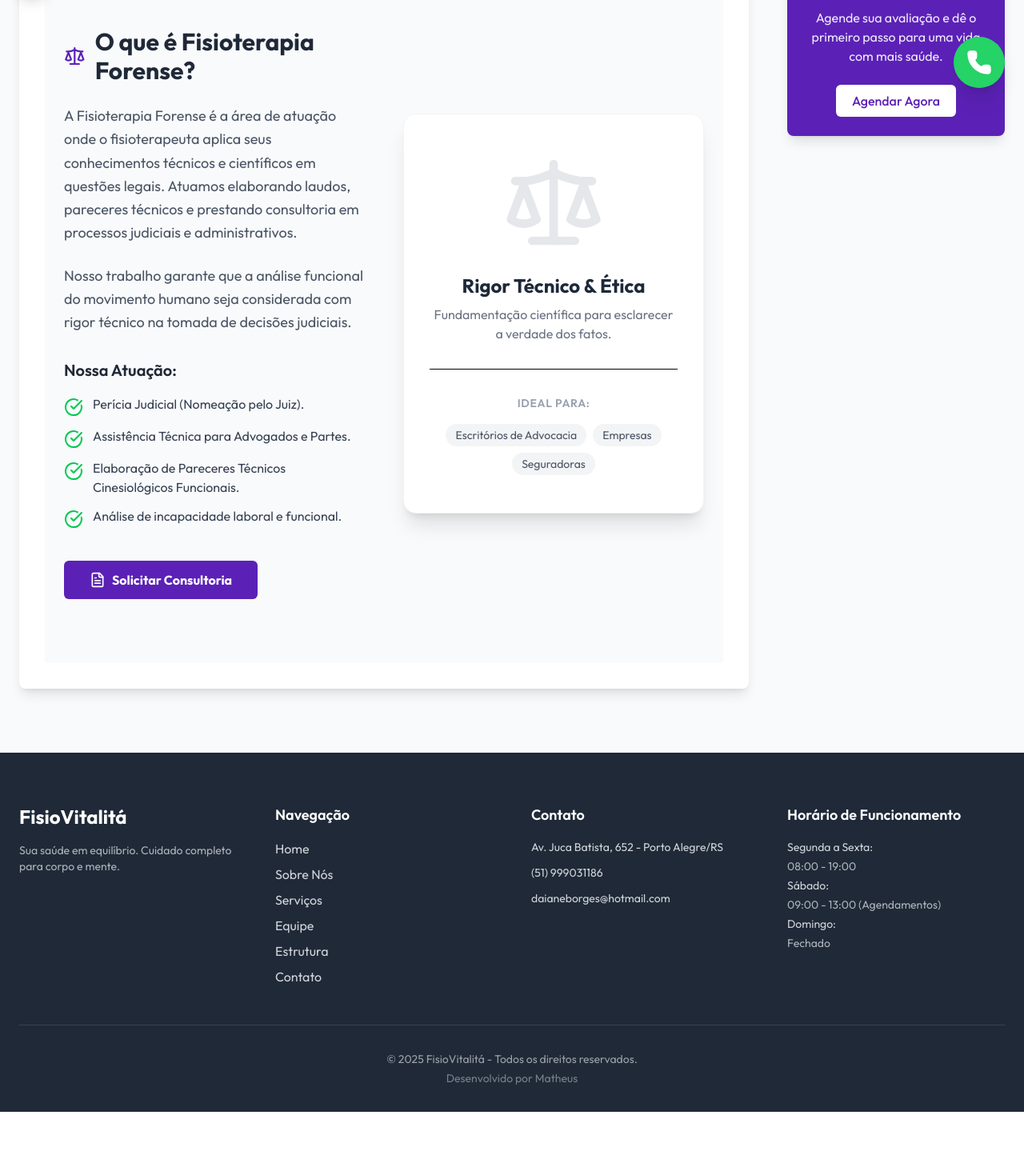
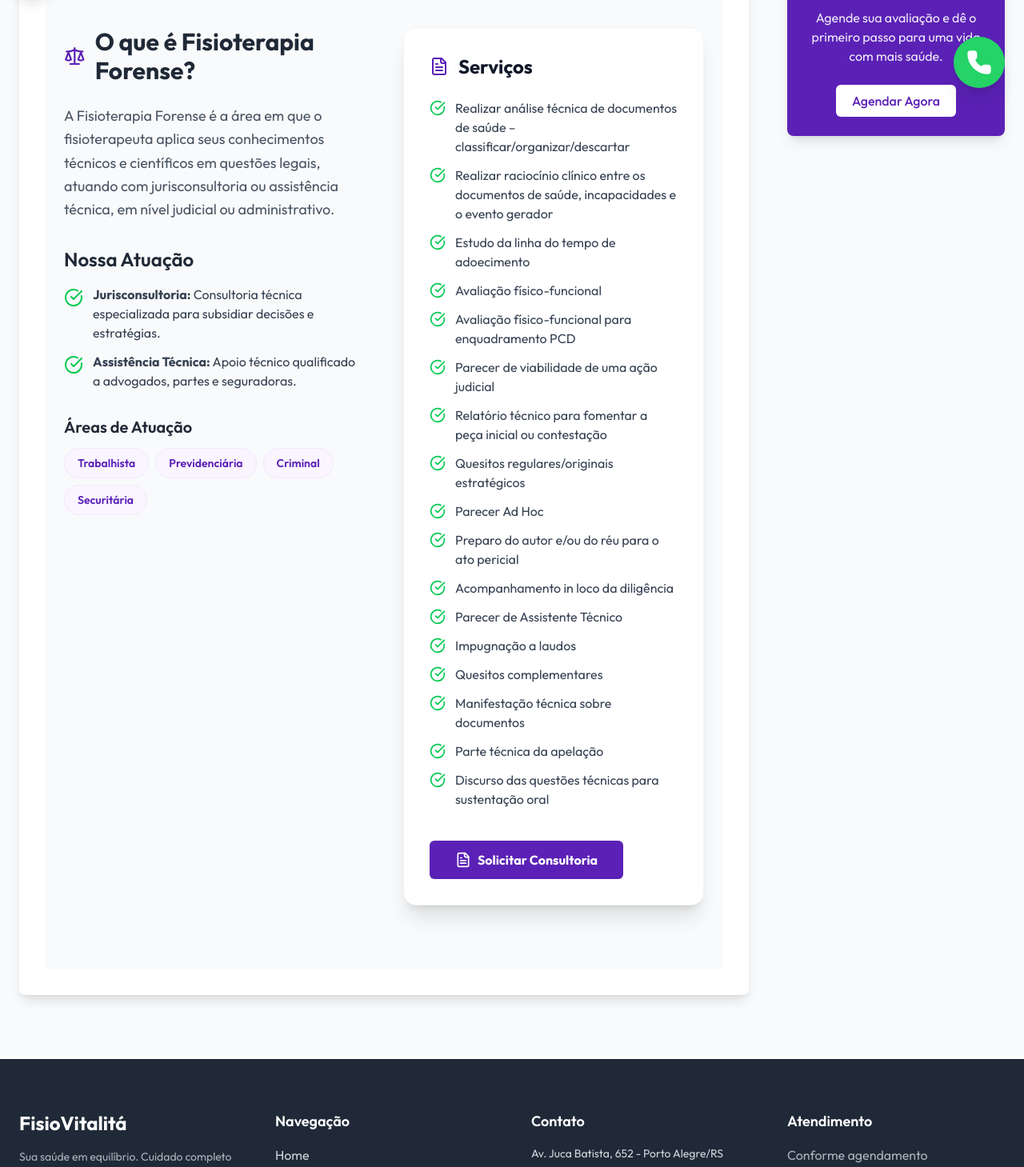
Before and after one commit to Kvothe000/fisio-vitalita-site, a Next.js app: page /servicos/fisioterapia-forense in a window 1280 px wide. Shown: the part 666-2125 px from the top of the page at 80% size. Before the commit the page ends 2056 px from the top, so only its background shows below. Built offline with nearby package versions, Linux system fonts and the light colour scheme.

Commit message:
feat: implement site homepage with bento grid services and core layout components

```diff
--- a/app/(public)/servicos/fisioterapia-forense/page.tsx
+++ b/app/(public)/servicos/fisioterapia-forense/page.tsx
@@ -1,13 +1,38 @@
-
-import Image from 'next/image';
-import Link from 'next/link';
+// Arquivo: app/(public)/servicos/fisioterapia-forense/page.tsx
 import { Scale, CheckCircle, FileText } from 'lucide-react';
 import AnimatedSection from '@/components/AnimatedSection';
 
 export const metadata = {
     title: 'Fisioterapia Forense | FisioVitalitá',
-    description: 'Perícia judicial e assistência técnica em fisioterapia. Laudos, pareceres e atuação especializada em processos judiciais.',
+    description: 'Jurisconsultoria e assistência técnica em fisioterapia. Atuação judicial e administrativa nas áreas trabalhista, previdenciária, criminal e securitária.',
 };
+
+const atuacao = [
+    { titulo: 'Jurisconsultoria', descricao: 'Consultoria técnica especializada para subsidiar decisões e estratégias.' },
+    { titulo: 'Assistência Técnica', descricao: 'Apoio técnico qualificado a advogados, partes e seguradoras.' },
+];
+
+const areasAtuacao = ['Trabalhista', 'Previdenciária', 'Criminal', 'Securitária'];
+
+const servicos = [
+    'Realizar análise técnica de documentos de saúde – classificar/organizar/descartar',
+    'Realizar raciocínio clínico entre os documentos de saúde, incapacidades e o evento gerador',
+    'Estudo da linha do tempo de adoecimento',
+    'Avaliação físico-funcional',
+    'Avaliação físico-funcional para enquadramento PCD',
+    'Parecer de viabilidade de uma ação judicial',
+    'Relatório técnico para fomentar a peça inicial ou contestação',
+    'Quesitos regulares/originais estratégicos',
+    'Parecer Ad Hoc',
+    'Preparo do autor e/ou do réu para o ato pericial',
+    'Acompanhamento in loco da diligência',
+    'Parecer de Assistente Técnico',
+    'Impugnação a laudos',
+    'Quesitos complementares',
+    'Manifestação técnica sobre documentos',
+    'Parte técnica da apelação',
+    'Discurso das questões técnicas para sustentação oral',
+];
 
 export default function FisioterapiaForensePage() {
     return (
@@ -16,13 +41,13 @@ export default function FisioterapiaForensePage() {
             <section className="relative h-[400px] w-full flex items-center justify-center bg-[#1F2937] text-white overflow-hidden">
                 <div className="absolute inset-0 bg-black/60 z-10"></div>
                 <div className="absolute inset-0 z-0">
-                    {/* Placeholder image until we have a legal/office specific one */}
+                    {/* Placeholder: substituir pela foto da Daiane quando enviada */}
                     <div className="w-full h-full bg-gradient-to-r from-slate-900 to-slate-800"></div>
                 </div>
                 <div className="container mx-auto px-6 relative z-20 text-center">
                     <h1 className="text-4xl md:text-5xl font-bold mb-4">Fisioterapia Forense</h1>
                     <p className="text-xl text-gray-300 max-w-2xl mx-auto">
-                        Atuação especializada em Perícias Judiciais e Assistência Técnica.
+                        Jurisconsultoria e Assistência Técnica com rigor científico.
                     </p>
                 </div>
             </section>
@@ -30,43 +55,57 @@ export default function FisioterapiaForensePage() {
             {/* Content Section */}
             <section className="py-20">
                 <div className="container mx-auto px-6">
-                    <div className="grid grid-cols-1 md:grid-cols-2 gap-12 items-center">
+                    <div className="grid grid-cols-1 md:grid-cols-2 gap-12 items-start">
 
-                        {/* Description */}
+                        {/* Descrição */}
                         <AnimatedSection>
                             <h2 className="text-3xl font-bold text-[#1F2937] mb-6 flex items-center gap-3">
                                 <Scale className="w-8 h-8 text-[#5B21B6]" />
                                 O que é Fisioterapia Forense?
                             </h2>
-                            <p className="text-gray-600 text-lg leading-relaxed mb-6">
-                                A Fisioterapia Forense é a área de atuação onde o fisioterapeuta aplica seus conhecimentos técnicos e científicos em questões legais. Atuamos elaborando laudos, pareceres técnicos e prestando consultoria em processos judiciais e administrativos.
-                            </p>
                             <p className="text-gray-600 text-lg leading-relaxed mb-8">
-                                Nosso trabalho garante que a análise funcional do movimento humano seja considerada com rigor técnico na tomada de decisões judiciais.
+                                A Fisioterapia Forense é a área em que o fisioterapeuta aplica seus conhecimentos
+                                técnicos e científicos em questões legais, atuando com jurisconsultoria ou
+                                assistência técnica, em nível judicial ou administrativo.
                             </p>
 
-                            <div className="space-y-4">
-                                <h3 className="text-xl font-semibold text-[#1F2937]">Nossa Atuação:</h3>
+                            <h3 className="text-2xl font-semibold text-[#1F2937] mb-4">Nossa Atuação</h3>
+                            <ul className="space-y-3 mb-8">
+                                {atuacao.map((item) => (
+                                    <li key={item.titulo} className="flex items-start gap-3">
+                                        <CheckCircle className="w-6 h-6 text-green-500 flex-shrink-0 mt-1" />
+                                        <span className="text-gray-700">
+                                            <strong>{item.titulo}:</strong> {item.descricao}
+                                        </span>
+                                    </li>
+                                ))}
+                            </ul>
+
+                            <h3 className="text-xl font-semibold text-[#1F2937] mb-3">Áreas de Atuação</h3>
+                            <div className="flex flex-wrap gap-2 mb-8">
+                                {areasAtuacao.map((area) => (
+                                    <span key={area} className="px-4 py-2 bg-purple-50 text-[#5B21B6] rounded-full text-sm font-semibold border border-purple-100">
+                                        {area}
+                                    </span>
+                                ))}
+                            </div>
+                        </AnimatedSection>
+
+                        {/* Serviços */}
+                        <AnimatedSection delay={0.2}>
+                            <div className="bg-white rounded-2xl shadow-xl border border-gray-100 p-8">
+                                <h3 className="text-2xl font-bold text-gray-900 mb-6 flex items-center gap-3">
+                                    <FileText className="w-6 h-6 text-[#5B21B6]" />
+                                    Serviços
+                                </h3>
                                 <ul className="space-y-3">
-                                    <li className="flex items-start gap-3">
-                                        <CheckCircle className="w-6 h-6 text-green-500 flex-shrink-0 mt-1" />
-                                        <span className="text-gray-700">Perícia Judicial (Nomeação pelo Juiz).</span>
+                                    {servicos.map((servico, idx) => (
+                                        <li key={idx} className="flex items-start gap-3">
+                                            <CheckCircle className="w-5 h-5 text-green-500 flex-shrink-0 mt-0.5" />
+                                            <span className="text-gray-700">{servico}</span>
                                         </li>
-                                    <li className="flex items-start gap-3">
-                                        <CheckCircle className="w-6 h-6 text-green-500 flex-shrink-0 mt-1" />
-                                        <span className="text-gray-700">Assistência Técnica para Advogados e Partes.</span>
-                                    </li>
-                                    <li className="flex items-start gap-3">
-                                        <CheckCircle className="w-6 h-6 text-green-500 flex-shrink-0 mt-1" />
-                                        <span className="text-gray-700">Elaboração de Pareceres Técnicos Cinesiológicos Funcionais.</span>
-                                    </li>
-                                    <li className="flex items-start gap-3">
-                                        <CheckCircle className="w-6 h-6 text-green-500 flex-shrink-0 mt-1" />
-                                        <span className="text-gray-700">Análise de incapacidade laboral e funcional.</span>
-                                    </li>
+                                    ))}
                                 </ul>
-                            </div>
-
                                 <div className="mt-10">
                                     <a
                                         href="https://wa.me/5551999031186?text=Ol%C3%A1%2C%20gostaria%20de%20saber%20mais%20sobre%20Fisioterapia%20Forense%2E"
@@ -78,27 +117,8 @@ export default function FisioterapiaForensePage() {
                                         Solicitar Consultoria
                                     </a>
                                 </div>
-                        </AnimatedSection>
-
-                        {/* Visual/Image */}
-                        <AnimatedSection delay={0.2}>
-                            <div className="relative h-[500px] w-full bg-white rounded-2xl shadow-xl border border-gray-100 p-8 flex flex-col justify-center items-center text-center">
-                                <Scale className="w-32 h-32 text-gray-200 mb-6" />
-                                <h3 className="text-2xl font-bold text-gray-800 mb-2">Rigor Técnico & Ética</h3>
-                                <p className="text-gray-500">
-                                    Fundamentação científica para esclarecer a verdade dos fatos.
-                                </p>
-                                <div className="mt-8 border-t pt-8 w-full">
-                                    <p className="text-sm text-gray-400 uppercase tracking-wider font-semibold">Ideal para:</p>
-                                    <div className="flex flex-wrap gap-2 justify-center mt-4">
-                                        <span className="px-3 py-1 bg-gray-100 text-gray-600 rounded-full text-sm">Escritórios de Advocacia</span>
-                                        <span className="px-3 py-1 bg-gray-100 text-gray-600 rounded-full text-sm">Empresas</span>
-                                        <span className="px-3 py-1 bg-gray-100 text-gray-600 rounded-full text-sm">Seguradoras</span>
-                                    </div>
-                                </div>
                             </div>
                         </AnimatedSection>
-
                     </div>
                 </div>
             </section>
--- a/app/(public)/servicos/fisioterapia/page.tsx
+++ b/app/(public)/servicos/fisioterapia/page.tsx
@@ -49,7 +49,7 @@ export default function FisioterapiaPage() {
         Fisioterapia
       </h1>
       <p className="text-xl text-gray-600 mb-8">
-        Recuperação de lesões, alívio de dor crônica e reabilitação funcional.
+        Fisioterapia completa: recuperação de lesões, alívio de dores agudas e crônicas, melhora da funcionalidade. Atuamos com fisioterapia traumato-ortopédica, respiratória, neurológica, entre outras.
       </p>
 
       {/* Conteúdo do Serviço */}
@@ -58,9 +58,6 @@ export default function FisioterapiaPage() {
         <p className="leading-relaxed">
           A Fisioterapia é uma área da ciência da saúde dedicada ao estudo, diagnóstico, prevenção e tratamento de disfunções do movimento humano.
           Ela abrange a reabilitação de diversas partes do corpo, órgãos e sistemas, com foco na recuperação da função e do movimento, usando uma variedade de recursos e abordagens físicas, mecânicas e tecnológicas para promover a saúde e o bem-estar dos pacientes.
-        </p>
-        <p className="leading-relaxed">
-          Atuamos também na reabilitação pulmonar, cardíaca, dermato-funcional e linfática.
         </p>
 
         <h2 className="text-2xl font-bold text-brand-secondary">Para quem é indicado?</h2>
--- a/app/(public)/servicos/pilates/page.tsx
+++ b/app/(public)/servicos/pilates/page.tsx
@@ -7,7 +7,7 @@ const pilatesFAQ = [
   { question: "O Pilates serve para quem tem dor nas costas?", answer: "Sim! O Pilates é excelente para o tratamento de dores na coluna, pois fortalece a musculatura profunda (core) que sustenta as vértebras, além de melhorar a postura e a flexibilidade." },
   { question: "Quantas vezes por semana devo praticar?", answer: "Para resultados consistentes e reabilitação, recomendamos de 2 a 3 vezes por semana. No entanto, mesmo com 1 vez por semana já é possível sentir benefícios na consciência corporal." },
   { question: "É Pilates Solo ou com Aparelhos?", answer: "Na FisioVitalitá trabalhamos com o Studio completo (Cadillac, Reformer, Chair) e também exercícios de solo e acessórios, adaptando a aula para sua necessidade específica." },
-  { question: "Preciso de avaliação médica antes?", answer: "Embora não seja obrigatório, é recomendado trazer seus exames caso tenha alguma lesão específica. Nossa equipe fará uma avaliação funcional completa no seu primeiro dia." },
+  { question: "Preciso de avaliação médica antes?", answer: "Não é necessária avaliação médica prévia para iniciar o Pilates. Nossa equipe fará uma avaliação funcional completa no seu primeiro dia. No entanto, é recomendado trazer seus exames caso tenha alguma lesão específica, e se necessário encaminhamos para avaliação médica complementar." }
 ];
 
 export default function PilatesPage() {
@@ -28,7 +28,7 @@ export default function PilatesPage() {
         Pilates
       </h1>
       <p className="text-xl text-gray-600 mb-8">
-        Fortalecimento do core, melhora da postura e aumento da flexibilidade.
+        Fortalecimento muscular, melhora da mobilidade, flexibilidade e postura.
       </p>
 
       <div className="space-y-6 text-gray-700 text-lg">
--- a/app/robots.ts
+++ b/app/robots.ts
@@ -1,12 +1,13 @@
 import { MetadataRoute } from 'next';
+import { siteInfo } from '@/config/site-info';
 
 export default function robots(): MetadataRoute.Robots {
     return {
         rules: {
             userAgent: '*',
             allow: '/',
-            disallow: '/private/',
+            disallow: '/admin/', // área administrativa fora dos buscadores
         },
-        sitemap: 'https://fisioVitalitá.com.br/sitemap.xml',
+        sitemap: `${siteInfo.siteUrl}/sitemap.xml`,
     };
 }
--- a/components/BentoGridServices.tsx
+++ b/components/BentoGridServices.tsx
@@ -28,7 +28,7 @@ export default function BentoGridServices() {
                             </div>
                             <h3 className="text-2xl font-bold text-gray-900 mb-2">Fisioterapia Completa</h3>
                             <p className="text-gray-500 text-lg leading-relaxed">
-                                Recuperação de lesões, alívio de dor aguda e crônica. Atuamos com reabilitação pulmonar, cardíaca e dermato-funcional.
+                                Recuperação de lesões, alívio de dores agudas e crônicas, melhora da funcionalidade.
                             </p>
                         </div>
                         <div className="mt-8 inline-flex items-center text-emerald-600 font-semibold group-hover:translate-x-2 transition-transform">
@@ -74,7 +74,7 @@ export default function BentoGridServices() {
                                 <Brain className="w-5 h-5 text-blue-600" />
                             </div>
                             <h3 className="text-lg font-bold text-gray-900 mb-1">Terapias</h3>
-                            <p className="text-gray-500 text-sm">Reiki e Massoterapia.</p>
+                            <p className="text-gray-500 text-sm">Reiki, Barras e Terapia Floral.</p>
                         </div>
                         <div className="mt-4 inline-flex items-center text-blue-600 text-sm font-semibold group-hover:translate-x-1 transition-transform">
                             Saiba mais <span className="ml-1">→</span>
--- a/components/Footer.tsx
+++ b/components/Footer.tsx
@@ -80,17 +80,9 @@ export default function Footer() {
 
           {/* Coluna 4: Horários */}
           <div>
-            <h3 className="text-lg font-semibold text-white mb-4">Horário de Funcionamento</h3>
-            <div className="space-y-1 text-sm">
-              {/* --- SUA TAREFA: CONFIRME OS HORÁRIOS --- */}
-              <p>Segunda a Sexta:</p>
-              <p className="opacity-80">08:00 - 19:00</p>
-              <p>Sábado:</p>
-              <p className="opacity-80">09:00 - 13:00 (Agendamentos)</p>
-              <p>Domingo:</p>
-              <p className="opacity-80">Fechado</p>
-              {/* ----------------------------------------- */}
-            </div>
+            {/* Atendimento conforme agendamento */}
+            <h3 className="text-lg font-semibold text-white mb-4">Atendimento</h3>
+            <p className="opacity-80">Conforme agendamento</p>
           </div>
 
         </div> {/* Fim do grid principal */}
--- a/components/Header.tsx
+++ b/components/Header.tsx
@@ -6,6 +6,7 @@ import { useState } from 'react';
 import { usePathname } from 'next/navigation'; // Hook para pegar a URL atual
 import { Menu, X, HeartPulse, Activity, Dna, Waves, Leaf, Phone, Scale } from 'lucide-react';
 import { siteInfo } from '@/config/site-info';
+
 
 // Lista de links de serviço para o dropdown e menu mobile
 const servicesLinks = [
@@ -32,7 +33,7 @@ export default function Header() {
             <span>{siteInfo.contact.phone}</span>
           </a>
           <span className="hidden sm:block">
-            Seg - Sex: 08:00 - 19:00 | Sáb: 09:00 - 13:00
+            Atendimento conforme agendamento
           </span>
         </div>
       </div>
--- a/config/site-info.ts
+++ b/config/site-info.ts
@@ -1,11 +1,12 @@
 export const siteInfo = {
   name: "FisioVitalitá",
+  siteUrl: "https://fisiovitalita.com.br", // <-- domínio final
   owner: "Daiane da Silva Borges",
   crefito: "123456-F", // Placeholder, add real one if available later
   address: {
     street: "Av. Juca Batista",
     number: "652",
-    neighborhood: "Ipanema", // Inferring neighborhood based on previous context or common knowledge of this address in Porto Alegre is safer to omit if unsure, but user had it in footer previously as Ipanema
+    neighborhood: "Ipanema",
     city: "Porto Alegre",
     state: "RS",
     zip: "91770-000",
@@ -13,7 +14,7 @@ export const siteInfo = {
   },
   contact: {
     phone: "(51) 999031186",
-    waPhone: "5551999031186", // clean format for WA links
+    waPhone: "5551999031186",
     email: "daianeborges@hotmail.com"
   },
   social: {
```
Also changed, not shown: app/(public)/page.tsx (+17 -8 lines), app/(public)/servicos/terapias-holisticas/page.tsx (+45 -11 lines), app/sitemap.ts (+13 -69 lines). Lines whose indentation alone changed are shown as unchanged.
